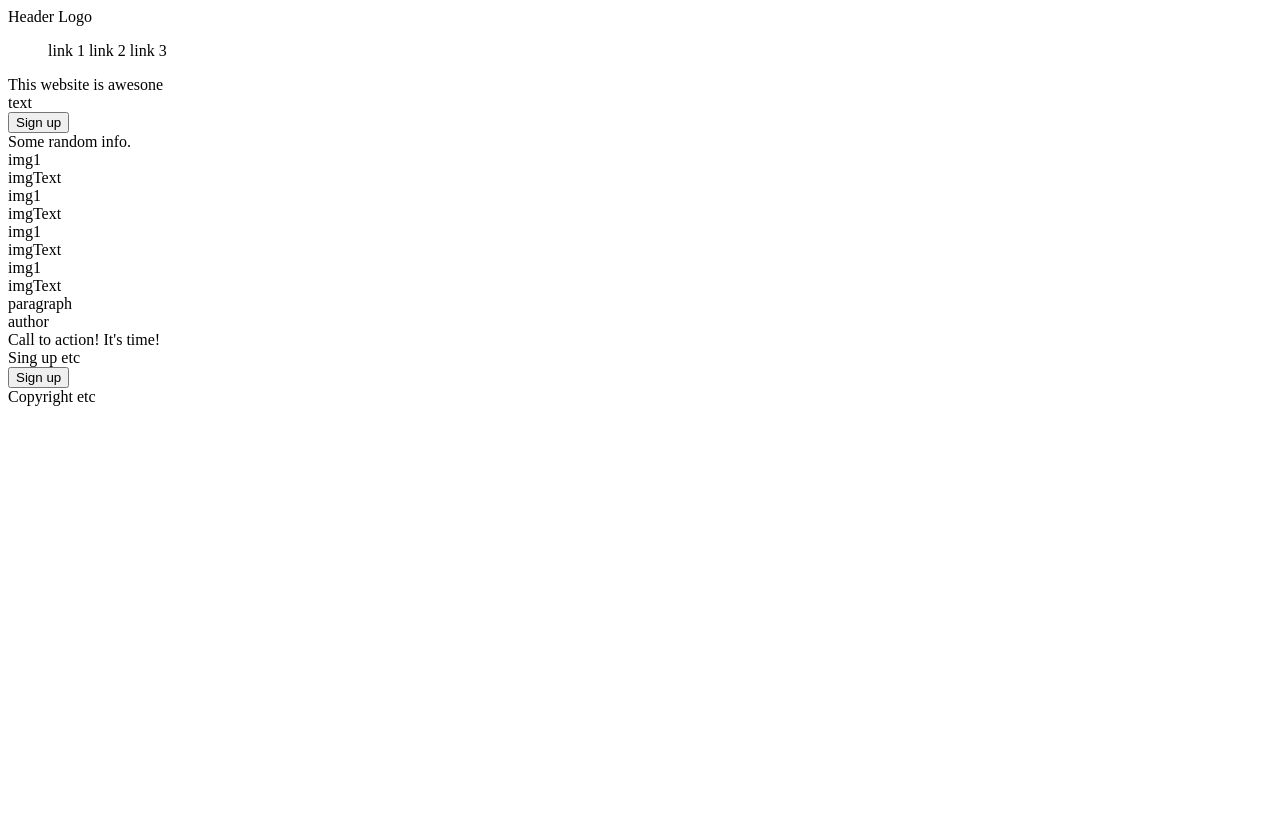
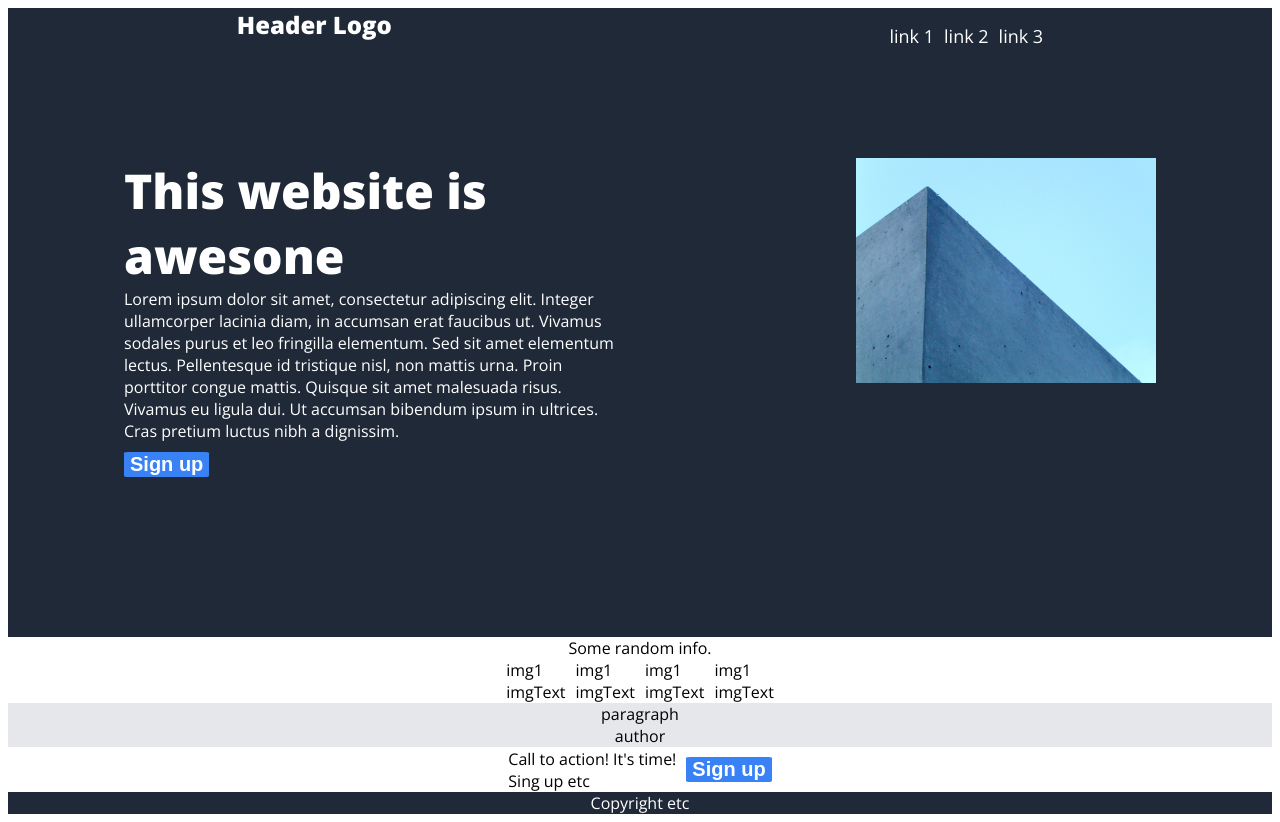
Before and after one commit to piotr-tomczyk/FirstPage, a plain HTML site: page index.html in a window 1280 px wide. Before the commit the page ends 800 px from the top, so only its background shows below. Drawn offline with nearby package versions, Linux system fonts and the light colour scheme.

Commit message:
Add css to the top of the page

```diff
--- a/index.html
+++ b/index.html
@@ -9,39 +9,64 @@
 </head>
 <body>
     <div class="header">
-        <div>Header Logo</div>
+        <div class="header-text">Header Logo</div>
         <ul>
-        <a>link 1</a>
-        <a>link 2</a>
-        <a>link 3</a>
+        <li><a href="#">link 1</a></li>
+        <li><a href="#">link 2</a></li>
+        <li><a href="#">link 3</a></li>
         </ul>
     </div>
     <div class="bottom-header">
-        <div>This website is awesone</div>
-        <div>text</div>
+        <div class="bottom-header-left">
+            <div class="bottom-header-title">This website is awesone</div>
+            <div class="bottom-header-text">Lorem ipsum dolor sit amet, consectetur adipiscing elit.
+                Integer ullamcorper lacinia diam, in accumsan erat faucibus ut.
+                Vivamus sodales purus et leo fringilla elementum.
+                Sed sit amet elementum lectus. Pellentesque id tristique nisl, non mattis urna.
+                Proin porttitor congue mattis. Quisque sit amet malesuada risus. Vivamus eu ligula dui.
+                Ut accumsan bibendum ipsum in ultrices. Cras pretium luctus nibh a dignissim.
+            </div>
             <button>Sign up</button>
+        </div>
+        <div class="bottom-header-image">
+            <img src="./images/img1.jpg">
+        </div>
     </div>
     <div class="content">
         <div class="one">
-            <div>Some random info.</div>
-            <div>img1</div>
-            <div>imgText</div>
-            <div>img1</div>
-            <div>imgText</div>
-            <div>img1</div>
-            <div>imgText</div>
+            <div class="one-info">Some random info.</div>
+            <div class="one-images">
+                <div class="one-img-one">
                     <div>img1</div>
                     <div>imgText</div>
                 </div>
+                <div class="one-img-two">
+                    <div>img1</div>
+                    <div>imgText</div>
+                </div>
+                <div class="one-img-three">
+                    <div>img1</div>
+                    <div>imgText</div>
+                </div>
+                <div class="one-img-four">
+                    <div>img1</div>
+                    <div>imgText</div>
+                </div>
+            </div>
+        </div>
         <div class="two">
-            <div>paragraph</div>
-            <div>author</div>
+            <div class="two-quote">paragraph</div>
+            <div class="two-author">author</div>
         </div>
         <div class="three">
-            <div class="sing-up">
+            <div class="three-sign-up">
+                <div class="three-text">
                     <div>Call to action! It's time!</div>
                     <div>Sing up etc</div>
+                </div>
+                <div class="three-button">
                     <button>Sign up</button>
+                </div>
             </div>
         </div>
     </div>
--- a/styles.css
+++ b/styles.css
@@ -0,0 +1,99 @@
+@import url('https://fonts.googleapis.com/css?family=Open+Sans:400,700,800');
+body{
+    display: flex;
+    flex-direction: column;
+    font-family: Open Sans;
+}
+.header{
+    display: flex;
+    justify-content: space-around;
+    height:150px;
+}
+.header-text{
+    font-size: 24px;
+    font-weight: 900;
+}
+.bottom-header{
+    display:flex;
+    flex-direction: row;
+    justify-content: space-around;
+    padding-bottom: 150px;
+}
+.bottom-header-left{
+    width:500px;
+}
+.bottom-header-title{
+    font-size: 48px;
+    font-weight: 900;
+}
+.botoom-header-text{
+    font-size: 18px;
+}
+img, .bottom-header-image{
+    width:300px;
+    height: auto;
+}
+.header, .bottom-header, .footer{
+    background-color: #1F2937;
+    color:white;
+}
+.content{
+    flex:1;
+    display: flex;
+    flex-direction: column;
+}
+.one{
+    display:flex;
+    align-items: center;
+    flex-direction: column;
+}
+.one-images{
+    display: flex;
+    align-items: center;
+    justify-content: center;
+    gap: 10px;
+}
+.two{
+    display: flex;
+    align-items: center;
+    justify-content: center;
+    flex-direction: column;
+    background-color: #E5E7EB;
+}
+.three{
+    display: flex;
+    align-items: center;
+    justify-content: center;
+}
+.three-sign-up{
+    display: flex;
+    flex-direction: row;
+    align-items: center;
+    justify-content: center;
+    gap: 10px;
+}
+.footer{
+    display: flex;
+    align-items: center;
+    justify-content: center;
+}
+ul{
+    display: flex;
+    gap: 10px;
+    list-style: none;
+}
+a{
+    font-size: 18px;
+    text-decoration: none;
+    color:white;
+}
+button{
+    background-color: #3882F6;
+    border:none;
+    border-radius: 5%;
+    color: white;
+    font-size: 20px;
+    font-weight: 700;
+    margin-top: 10px;
+    margin-bottom: 10px;
+}
```
Also changed, not shown: images/img1.jpg (added). Lines whose indentation alone changed are shown as unchanged.
